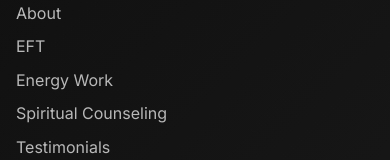
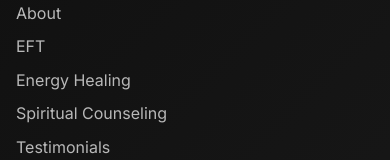
Before and after one commit to naturalCode4/kalyanamitta-website, a React (Create React App) app: page /spiritual-practice in a window 390 px wide. Shown: the part 2968-3128 px from the top of the page. Built offline with nearby package versions, Linux system fonts and the light colour scheme; the HTML template or start-up script is replaced by a standard one.

Commit message:
fourth  attempt to fix collapsible arrow on mobile

```diff
--- a/public/index.html
+++ b/public/index.html
@@ -18,7 +18,7 @@
         },
         "priceRange": "$$",
         "url": "https://healing-on-tap.com",
-        "description": "Integrative healing and spiritual guidance offering EFT Tapping, Reiki Energy Work, and Spiritual Counseling."
+        "description": "Integrative healing and spiritual guidance offering EFT Tapping, Reiki Energy Healing, and Spiritual Counseling."
       }
     </script>
 
@@ -30,11 +30,11 @@
     <title>Healing On Tap</title>
 
     <!-- Description for SEO and sharing -->
-    <meta name="description" content="Healing On Tap – Healing and Integrative Guidance– EFT Tapping, Reiki Energy Work, and Spiritual Counseling" />
+    <meta name="description" content="Healing On Tap – Healing and Integrative Guidance– EFT Tapping, Reiki Energy Healing, and Spiritual Counseling" />
 
     <!-- Open Graph for sharing links -->
     <meta property="og:title" content="Healing On Tap – Healing & Integrative Guidance" />
-    <meta property="og:description" content="Healing and Integrative Guidance– EFT, Reiki Energy Work, and Spiritual Counseling" />
+    <meta property="og:description" content="Healing and Integrative Guidance– EFT, Reiki Energy Healing, and Spiritual Counseling" />
     <!-- Image for link previews -->
     <meta property="og:image" content="https://healing-on-tap.com/assets/pic3.jpg" />
 
--- a/src/components/CalendlyEmbed.js
+++ b/src/components/CalendlyEmbed.js
@@ -22,7 +22,7 @@ const CalendlyEmbed = () => {
     <div className="calendly-embed-container">
       <div className="calendly-header">
         <h2>Book a Session</h2>
-        <p>All sessions are available in-person or virtual, except energy healing is in-person only. If you're looking for a meeting shorter than 90 minutes, ignore Calendly's meeting length: you can specify when you're booking.</p>
+        <p>All sessions are available in-person or virtual, except Energy Healing is in-person only. If you're looking for a meeting shorter than 90 minutes, ignore Calendly's meeting length: you can specify when you're booking.</p>
       </div>
       <div className="calendly-content">
         <div
--- a/src/components/Footer.js
+++ b/src/components/Footer.js
@@ -19,7 +19,7 @@ const Footer = () => {
               <li><Link to="/about">About</Link></li>
               {/* Updated Offerings Links */}
               <li><Link to="/EFT-emotional-freedom-techniques">EFT</Link></li>
-              <li><Link to="/energy-work">Energy Work</Link></li>
+              <li><Link to="/energy-work">Energy Healing</Link></li>
               <li><Link to="/spiritual-practice">Spiritual Counseling</Link></li>
               {/* Added Testimonials Link */}
               <li><Link to="/about#testimonials">Testimonials</Link></li>
--- a/src/components/Header.js
+++ b/src/components/Header.js
@@ -147,7 +147,7 @@ const Header = () => {
 
               <ul className={`dropdown-menu ${isOfferingsOpen ? 'show' : ''}`}>
                 <li><Link to="/EFT-emotional-freedom-techniques" className="dropdown-link" onClick={(e) => handleNavClick(e, null)}>EFT</Link></li>
-                <li><Link to="/energy-work" className="dropdown-link" onClick={(e) => handleNavClick(e, null)}>Energy Work</Link></li>
+                <li><Link to="/energy-work" className="dropdown-link" onClick={(e) => handleNavClick(e, null)}>Energy Healing</Link></li>
                 <li><Link to="/spiritual-practice" className="dropdown-link" onClick={(e) => handleNavClick(e, null)}>Spiritual Counseling & Practices</Link></li>
               </ul>
             </li>
--- a/src/data/offerings.js
+++ b/src/data/offerings.js
@@ -7,7 +7,7 @@ export const offerings = [
   },
   {
     id: 'energy-work',
-    title: 'Reiki-based Energy Work',
+    title: 'Reiki-based Energy Healing',
     availability: 'Available in-person',
     content: "Receive universal life force energy to optimize the body's natural bio-energy field. This promotes relaxation, vitality, emotional healing, connection, clarity, removes blockages and deficiencies, and more. Generally it is a very pleasant and restful experience."
   },
--- a/src/pages/EnergyWork.css
+++ b/src/pages/EnergyWork.css
@@ -1,4 +1,4 @@
-/* Energy Work Page Styles */
+/* energy healing Page Styles */
 .energy-work {
   min-height: 100vh;
 }
@@ -27,7 +27,7 @@
   color: #333; /* Match EmotionalProcessing exactly */
 }
 
-/* About Energy Work Section - Match EmotionalProcessing rainbow format */
+/* About energy healing Section - Match EmotionalProcessing rainbow format */
 .about-energy-work {
   padding: 6rem 0;
   text-align: center;
--- a/src/pages/EnergyWork.js
+++ b/src/pages/EnergyWork.js
@@ -33,13 +33,13 @@ const EnergyWork = () => {
       <section className="energy-work-hero">
         <div className="container">
           <div className="energy-work-hero-content">
-            <h1>Energy Work</h1>
+            <h1>Reiki-Based Energy Healing</h1>
             <p className="energy-work-subtitle">Receive universal life force energy for relaxation, vitality, emotional healing, connection, clarity, and more.</p>
           </div>
         </div>
       </section>
 
-      {/* About Energy Work Section - Rainbow Background */}
+      {/* About energy healing Section - Rainbow Background */}
       <section className="about-energy-work section-rainbow">
         <div className="container">
           <div className="about-energy-work-content">
@@ -49,7 +49,7 @@ const EnergyWork = () => {
             <div className="energy-image-container">
               <img
                 src={pic6}
-                alt="Energy Work Session"
+                alt="energy healing Session"
                 className="energy-work-pic"
               />
               <p className="photo-credit">Image by Wirestock on Freepik</p>
@@ -57,7 +57,7 @@ const EnergyWork = () => {
 
             <div className="about-energy-work-text">
               <p>
-                Energy healing addresses diverse needs by restoring and optimizing the body's natural energy field. I offer Reiki-based energy healing attuned to your being and any specific concerns– whether they be physical, emotional, energetic, or spiritual. Grounded in compassionate presence, I hold space for whatever arises with acceptance and care.
+                Energy Healing addresses diverse needs by restoring and optimizing the body's natural energy field. I offer Reiki-based energy healing attuned to your being and any specific concerns– whether they be physical, emotional, energetic, or spiritual. Grounded in compassionate presence, I hold space for whatever arises with acceptance and care.
               </p>
               <p>
                 In addition to Reiki, I may incorporate other healing techniques, focused pressure on specific energy points, or share insights as appropriate to your session. When helpful, I can offer guidance to help you integrate your experience and move forward with clarity.
--- a/src/pages/Home.js
+++ b/src/pages/Home.js
@@ -87,9 +87,9 @@ const Home = () => {
     <div className="home">
       <Helmet>
         <title>Healing On Tap | Integrative Healing & Guidance</title>
-        <meta name="description" content="Transform your whole life with EFT Tapping, Reiki Energy Work, and Spiritual Counseling. Based in West Philadelphia & Virtual." />
+        <meta name="description" content="Transform your whole life with EFT Tapping, Reiki Energy Healing, and Spiritual Counseling. Based in West Philadelphia & Virtual." />
         <meta property="og:title" content="Healing On Tap | Integrative Healing & Guidance" />
-        <meta property="og:description" content="Transform your whole life with EFT Tapping, Reiki Energy Work, and Spiritual Counseling. Based in West Philadelphia & Virtual." />
+        <meta property="og:description" content="Transform your whole life with EFT Tapping, Reiki Energy Healing, and Spiritual Counseling. Based in West Philadelphia & Virtual." />
       </Helmet>
       {/* Hero Section */}
       <section className="hero">
--- a/src/styles/shared.css
+++ b/src/styles/shared.css
@@ -286,30 +286,28 @@ html {
   align-items: center;
   gap: 10px;
   transition: color 0.2s ease;
-  -webkit-tap-highlight-color: rgba(0,0,0,0);
-  -webkit-user-select: none;
-  -moz-user-select: none;
-  -ms-user-select: none;
-  background-color: transparent;
-  border: none;
-  padding: 0;
-  margin: 0;
+
+  /* Nuclear tap highlight removal */
+  -webkit-tap-highlight-color: rgba(0,0,0,0) !important;
+  tap-highlight-color: rgba(0,0,0,0) !important;
+  -webkit-touch-callout: none !important;
+  -webkit-user-select: none !important;
+
+  /* Remove any possible background */
+  background: none !important;
+  background-color: transparent !important;
+  border: none !important;
+  outline: none !important;
 }
 
-.collapsible-header * {
-  -webkit-tap-highlight-color: rgba(0,0,0,0);
-}
-
-.collapsible-header:hover {
+.collapsible-header:hover,
+.collapsible-header:focus,
+.collapsible-header:active,
+.collapsible-header:visited {
   opacity: 0.8;
-}
-
-.collapsible-header:focus {
-  outline: none;
-}
-
-.collapsible-header:active {
-  background-color: transparent;
+  background: none !important;
+  background-color: transparent !important;
+  outline: none !important;
 }
 
 .triangle {
@@ -317,7 +315,7 @@ html {
   transition: transform 0.3s ease;
   font-size: 0.8em;
   color: inherit;
-  -webkit-tap-highlight-color: rgba(0,0,0,0);
+  -webkit-tap-highlight-color: rgba(0,0,0,0) !important;
   flex-shrink: 0;
 }
 
```
